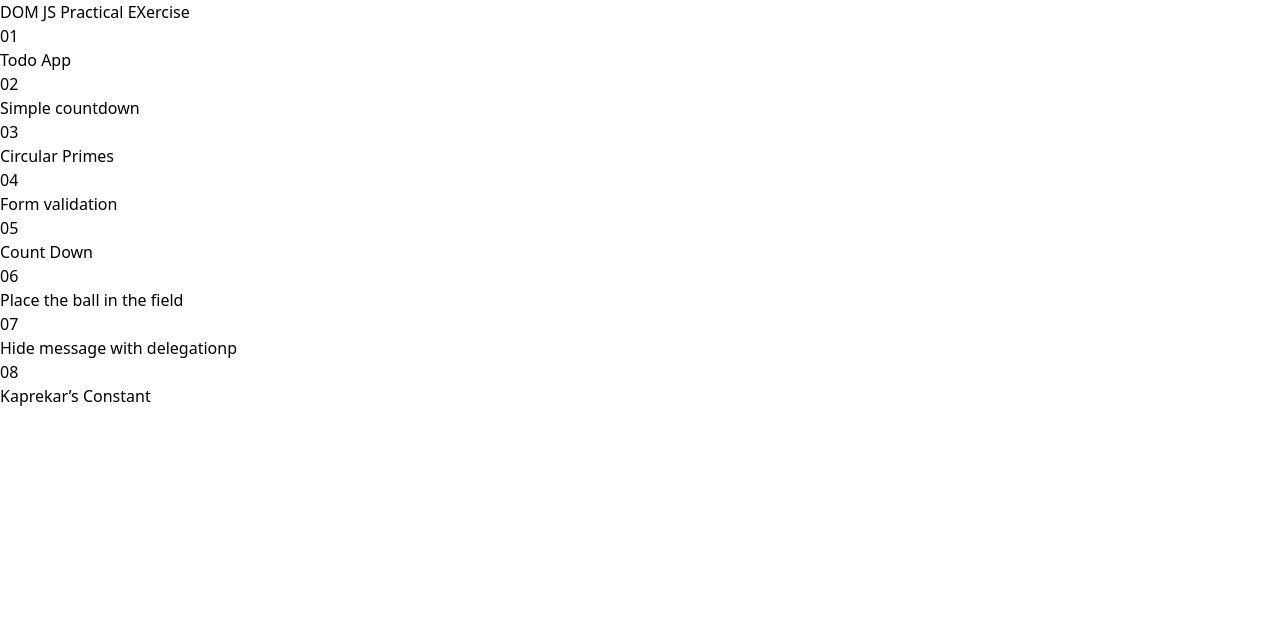
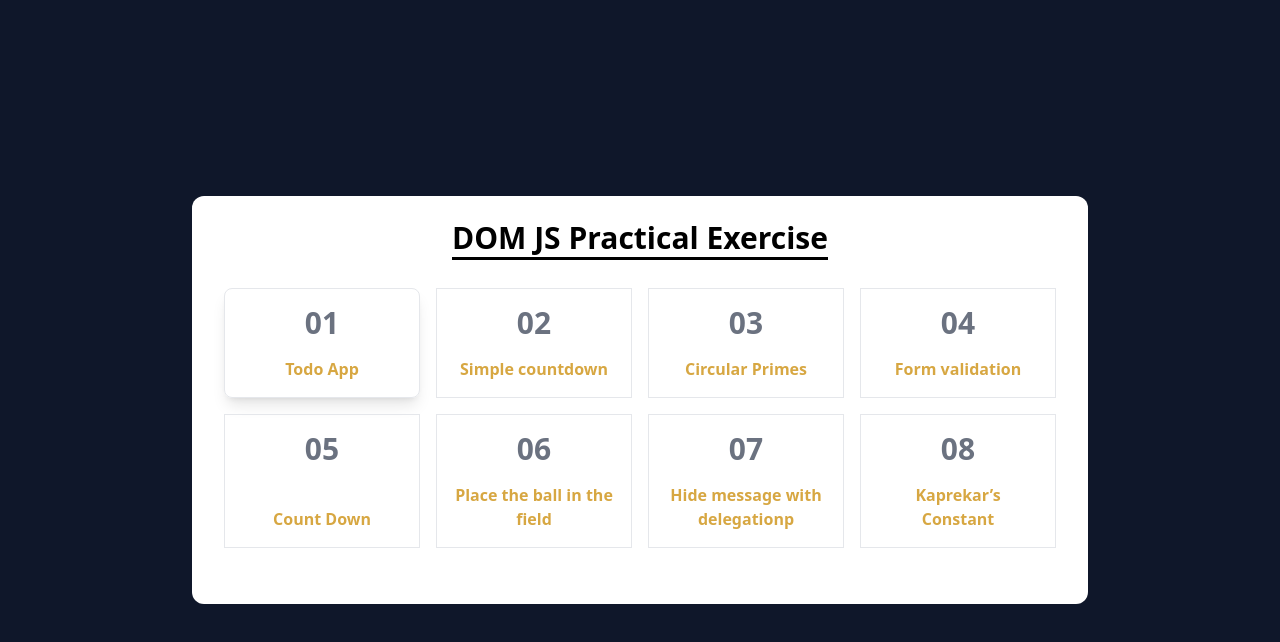
Before and after one commit to Bateyjosue/dom-practical-exercises, a website built with Vite: page index.html in a window 1280 px wide. Built offline with nearby package versions, Linux system fonts and the light colour scheme.

Commit message:
Design Home Page

```diff
--- a/index.html
+++ b/index.html
@@ -6,41 +6,41 @@
     <meta name="viewport" content="width=device-width, initial-scale=1.0" />
     <title>DOM JS Practical EXercise | Home</title>
   </head>
-  <body>
-    <div id="app">
-      <h1>DOM JS Practical EXercise</h1>
-      <ul>
-        <li>
-          <span>01</span>
-          <h4>Todo App</h4>
+  <body class="bg-[#0f172a] h-[100vh] flex flex-col justify-center items-center">
+    <div id="app" class="bg-white w-[70%] rounded-xl py-6 px-8">
+      <h1 class="text-3xl  underline underline-offset-8 text-center font-bold">DOM JS Practical Exercise</h1>
+      <ul class="grid grid-cols-4 gap-4  my-8 place-items-stretch">
+        <li class="border p-4 flex flex-col gap-4 justify-between items-center rounded-lg shadow-lg hover:shadow-2xl">
+          <span class="text-3xl text-gray-500 font-extrabold">01</span>
+          <h4 class="text-center text-[#ca8a04] font-bold opacity-75 hover:opacity-100">Todo App</h4>
         </li>
-        <li>
-          <span>02</span>
-          <h4>Simple countdown</h4>
+        <li class="border p-4 flex flex-col gap-4 justify-between items-center">
+          <span class="text-3xl text-gray-500 font-extrabold">02</span>
+          <h4 class="text-center text-[#ca8a04] font-bold opacity-75 hover:opacity-10">Simple countdown</h4>
         </li>
-        <li>
-          <span>03</span>
-          <h4>Circular Primes</h4>
+        <li class="border p-4 flex flex-col gap-4 justify-between items-center">
+          <span class="text-3xl text-gray-500 font-extrabold">03</span>
+          <h4 class="text-center text-[#ca8a04] font-bold opacity-75 hover:opacity-10">Circular Primes</h4>
         </li>
-        <li>
-          <span>04</span>
-          <h4>Form validation</h4>
+        <li class="border p-4 flex flex-col gap-4 justify-between items-center">
+          <span class="text-3xl text-gray-500 font-extrabold">04</span>
+          <h4 class="text-center text-[#ca8a04] font-bold opacity-75 hover:opacity-10">Form validation</h4>
         </li>
-        <li>
-          <span>05</span>
-          <h4>Count  Down</h4>
+        <li class="border p-4 flex flex-col gap-4 justify-between items-center">
+          <span class="text-3xl text-gray-500 font-extrabold">05</span>
+          <h4 class="text-center text-[#ca8a04] font-bold opacity-75 hover:opacity-10">Count  Down</h4>
         </li>
-        <li>
-          <span>06</span>
-          <h4>Place the ball in the field</h4>
+        <li class="border p-4 flex flex-col gap-4 justify-between items-center">
+          <span class="text-3xl text-gray-500 font-extrabold">06</span>
+          <h4 class="text-center text-[#ca8a04] font-bold opacity-75 hover:opacity-10">Place the ball in the field</h4>
         </li>
-        <li>
-          <span>07</span>
-          <h4>Hide message with delegationp</h4>
+        <li class="border p-4 flex flex-col gap-4 justify-between items-center">
+          <span class="text-3xl text-gray-500 font-extrabold">07</span>
+          <h4 class="text-center text-[#ca8a04] font-bold opacity-75 hover:opacity-10">Hide message with delegationp</h4>
         </li>
-        <li>
-          <span>08</span>
-          <h4>Kaprekar’s Constant</h4>
+        <li class="border p-4 flex flex-col gap-4 justify-between items-center">
+          <span class="text-3xl text-gray-500 font-extrabold">08</span>
+          <h4 class="text-center text-[#ca8a04] font-bold opacity-75 hover:opacity-10">Kaprekar’s Constant</h4>
         </li>
       </ul>
     </div>
```
